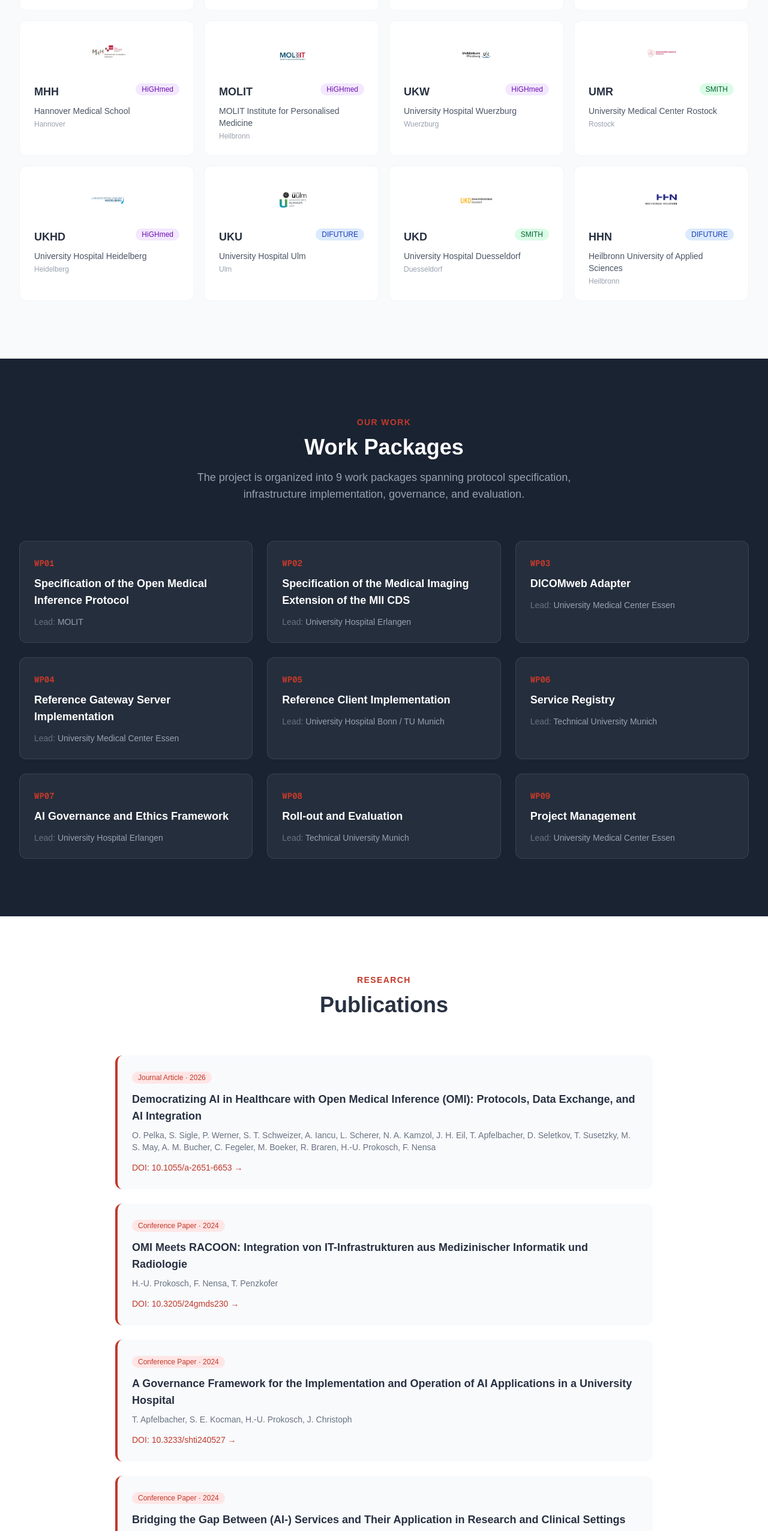
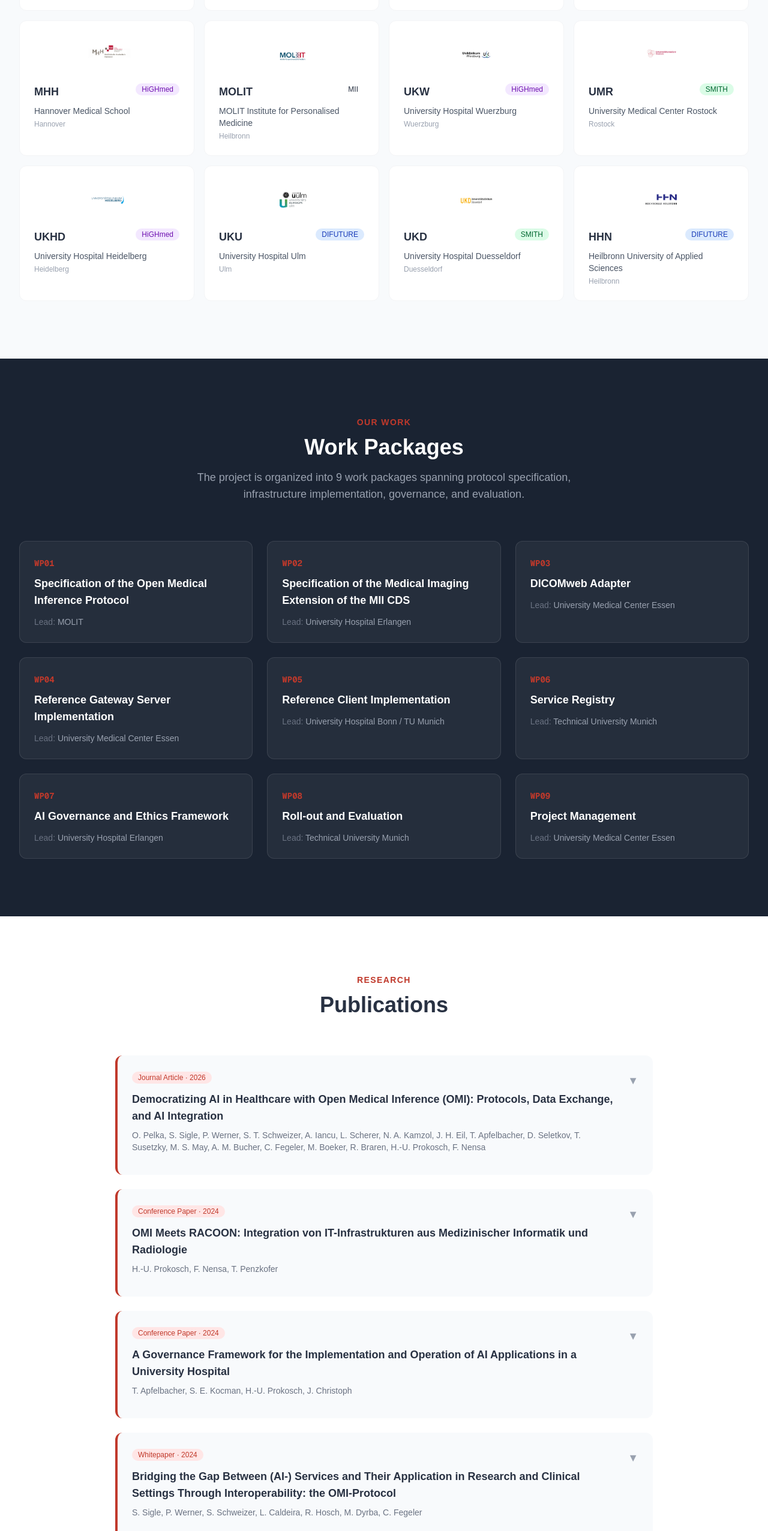
Before and after one commit to obip/obip.github.io, a Next.js app: page / in a window 1280 px wide. Shown: the part 2460-5013 px from the top of the page at 60% size. Built offline with nearby package versions, Linux system fonts and the light colour scheme.

Commit message:
Fix MOLIT consortium, Bridging the Gap DOI, and make publications expandable
- Change MOLIT consortium from HiGHmed to MII
- Fix Bridging the Gap DOI to 10.34657/13458
- Change Bridging the Gap type to Whitepaper
- Add real abstracts to all publications
- Make publication cards clickable/expandable

```diff
--- a/src/components/Publications.tsx
+++ b/src/components/Publications.tsx
@@ -1,3 +1,7 @@
+"use client";
+
+import { useState } from "react";
+
 const publications = [
   {
     title:
@@ -8,6 +12,8 @@
     doi: "10.1055/a-2651-6653",
     type: "Journal Article",
     journal: "RoFo",
+    abstract:
+      "The integration of artificial intelligence (AI) into healthcare is transforming clinical decision-making, patient outcomes, and workflows. AI inference applies trained models to new data, with cloud infrastructures enabling scalable deployment. The OMI platform democratizes AI access through open protocols and standardized data formats. It integrates standards like FHIR and DICOMweb to ensure interoperability between healthcare institutions and AI services while promoting ethical AI use through governance frameworks addressing privacy, transparency, and fairness. OMI's implementation is structured into work packages addressing technical and ethical dimensions, including expanding the Medical Informatics Initiative Core Dataset for medical imaging, developing infrastructure for AI inference, and creating an open-source DICOMweb adapter for legacy systems.",
   },
   {
     title:
@@ -16,6 +22,8 @@
     year: "2024",
     doi: "10.3205/24gmds230",
     type: "Conference Paper",
+    abstract:
+      "OMI (Open Medical Inference) and RACOON (Die Radiologie Kooperation in NUM) are projects from the Medical Informatics Initiative and the Network University Medicine. RACOON aims to establish a nationwide infrastructure for structured collection of radiological data, while OMI creates a methodology platform for artificial intelligence applications in medicine. The projects collaborate to integrate RACOON infrastructure nodes with Medical Informatics Initiative data integration centers, enabling radiological imaging data to combine with clinical data for developing new AI algorithms and supporting federated networks of AI users and providers.",
   },
   {
     title:
@@ -24,6 +32,8 @@
     year: "2024",
     doi: "10.3233/shti240527",
     type: "Conference Paper",
+    abstract:
+      "Artificial intelligence (AI) is becoming increasingly important in everyday life and medical care, with a notable gap between AI development in medicine and its practical implementation in university hospitals. The researchers aimed to develop a governance framework to guide the procurement and implementation of AI applications in university hospitals. Seven role-play expert interviews were conducted with interviewees from two university hospitals, simulating realistic AI system implementation scenarios. A detailed governance framework was developed, divided into sections covering general considerations, system selection criteria, and implementation.",
   },
   {
     title:
@@ -31,12 +41,16 @@
     authors:
       "S. Sigle, P. Werner, S. Schweizer, L. Caldeira, R. Hosch, M. Dyrba, C. Fegeler",
     year: "2024",
-    doi: "10.1007/978-3-031-28241-6-64",
-    type: "Conference Paper",
+    doi: "10.34657/13458",
+    type: "Whitepaper",
+    abstract:
+      "The Open Medical Inference (OMI) Protocol addresses the challenge of deploying AI-based inference services across institutional boundaries in research and clinical settings. The protocol establishes an interoperable registry that enhances findability, accessibility, interoperability, and reusability of AI algorithms as remote services. Key features include a generic information model derived from business process modeling of typical inference workflows, with FHIR resources identified to represent AI-based services. Though demonstrated initially through radiology use cases, the protocol is designed for generalization to other medical domains.",
   },
 ];
 
 export default function Publications() {
+  const [expandedDoi, setExpandedDoi] = useState<string | null>(null);
+
   return (
     <section id="publications" className="py-24 bg-white">
       <div className="max-w-7xl mx-auto px-4 sm:px-6 lg:px-8">
@@ -53,8 +67,13 @@
           {publications.map((pub) => (
             <div
               key={pub.doi}
-              className="bg-[#f8fafc] rounded-xl p-6 hover:shadow-lg transition-shadow border-l-4 border-[#c0392b]"
+              className="bg-[#f8fafc] rounded-xl p-6 hover:shadow-lg transition-shadow border-l-4 border-[#c0392b] cursor-pointer"
+              onClick={() =>
+                setExpandedDoi(expandedDoi === pub.doi ? null : pub.doi)
+              }
             >
+              <div className="flex items-start justify-between">
+                <div className="flex-1">
                   <span className="inline-block bg-[#ffe6e6] text-[#c0392b] text-xs font-medium px-2.5 py-0.5 rounded-full mb-3">
                     {pub.type} &middot; {pub.year}
                   </span>
@@ -62,14 +81,36 @@
                     {pub.title}
                   </h3>
                   <p className="text-gray-500 text-sm mb-3">{pub.authors}</p>
+                </div>
+                <span className="text-gray-400 ml-4 mt-1 text-lg flex-shrink-0">
+                  {expandedDoi === pub.doi ? "\u25B2" : "\u25BC"}
+                </span>
+              </div>
+
+              {expandedDoi === pub.doi && (
+                <div className="mt-4 pt-4 border-t border-gray-200">
+                  {pub.abstract && (
+                    <p className="text-gray-600 text-sm mb-4 leading-relaxed">
+                      {pub.abstract}
+                    </p>
+                  )}
+                  {"journal" in pub && pub.journal && (
+                    <p className="text-gray-500 text-sm mb-2">
+                      <span className="font-medium text-[#283142]">Journal:</span>{" "}
+                      {pub.journal}
+                    </p>
+                  )}
                   <a
                     href={`https://doi.org/${pub.doi}`}
                     target="_blank"
                     rel="noopener noreferrer"
                     className="text-[#c0392b] text-sm font-medium hover:underline"
+                    onClick={(e) => e.stopPropagation()}
                   >
                     DOI: {pub.doi} &rarr;
                   </a>
+                </div>
+              )}
             </div>
           ))}
         </div>
--- a/src/data/partners.ts
+++ b/src/data/partners.ts
@@ -143,14 +143,14 @@
     name: "MOLIT Institute for Personalised Medicine",
     abbr: "MOLIT",
     city: "Heilbronn",
-    consortium: "HiGHmed",
+    consortium: "MII",
     slug: "molit",
     logo: "/images/partners/molit.png",
     investigators: [
       { name: "Dr. rer. medic. Stefan Sigle", role: "MOLIT Institute", url: "https://www.linkedin.com/in/ssigle/" },
     ],
     focus: "Personalised medicine",
-    consortiumUrl: "https://www.highmed.org/en/home",
+    consortiumUrl: "https://www.medizininformatik-initiative.de/",
   },
   {
     name: "University Hospital Wuerzburg",
```
Lines whose indentation alone changed are shown as unchanged.
